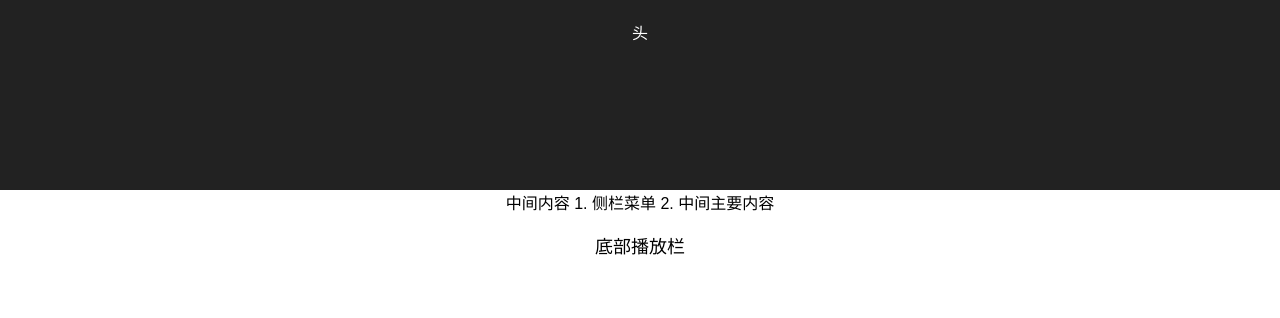
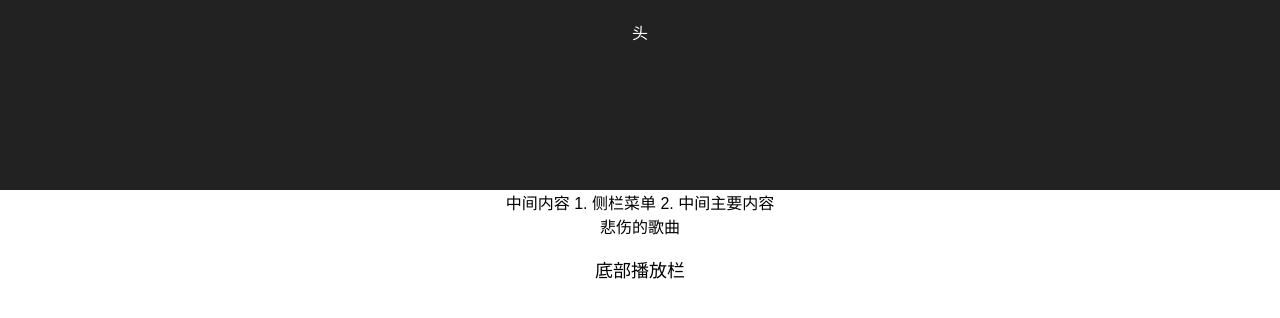
Before and after one commit to nujey/react-electron-ts, a React (Create React App) app: page /songsheet/sad in a window 1280 px wide. Shown: the top 318 px of the page. Built offline with nearby package versions, Linux system fonts and the light colour scheme.

Commit message:
嵌套路由的切换和配置

```diff
--- a/src/index.tsx
+++ b/src/index.tsx
@@ -16,4 +16,5 @@ ReactDOM.render(
   </BrowserRouter>
   , document.getElementById('root') as HTMLElement
 );
+
 registerServiceWorker();
--- a/src/router/index.tsx
+++ b/src/router/index.tsx
@@ -5,6 +5,7 @@ import { Route, Switch } from 'react-router-dom';
 import Home from  '../views/home/home'
 import Login from '../views/home/login'
 import Usercenter from '../views/home/usercenter'
+import SongSheet from '../views/songsheet/songsheet'
 
 class RouteConfig extends React.Component<{}, {name: string}> {
   readonly state = {
@@ -34,6 +35,7 @@ class RouteConfig extends React.Component<{}, {name: string}> {
               <Usercenter username={this.state.name} /> :
               <span>Empty</span>
           )}/>
+          <Route path="/songsheet/:type" component={SongSheet}/>
         </Switch>
       </div>
     )
--- a/src/views/songsheet/songsheet.tsx
+++ b/src/views/songsheet/songsheet.tsx
@@ -1,13 +1,48 @@
 import * as React from 'react'
+import { Switch, Route } from 'react-router-dom'
+import HappySong from './type-happy'
+import SadSong from './type-sad'
 
 interface Props {
-  song?: any
+  song?: any,
+  songStype?: string
 }
 
-class SongSheet extends React.Component<Props> {
+function DefaultSongs({songStype = 'all'}: Props) {
+  if(songStype !== 'all') {
+    throw new Error('你不是默认歌单')
+  }
+  return (
+    <div className="song--list">默认歌单</div>
+  )
+}
+
+class SongSheet extends React.Component<Props, object> {
   public render() {
+    console.log(this.props)
     return (
-      <div>歌单</div>
+      <div>
+        <Switch>
+          <Route path="/songsheet/:type" children={(props) => {
+            let song:any = ''
+            switch(props.match.params.type) {
+              case 'all':
+                song =  (<DefaultSongs/>)
+                break;
+              case 'happy':
+                song = (<HappySong {...props} songType="happy"/>)
+                break;
+              case 'sad':
+                song =  (<SadSong songType="sad"/>)
+                break;
+              default:
+                song = (<HappySong {...props} songType="happy"/>)
+                break;
+            }
+            return song
+          }}/>
+        </Switch>
+      </div>
     )
   }
 }
--- a/src/views/songsheet/type-happy.tsx
+++ b/src/views/songsheet/type-happy.tsx
@@ -4,18 +4,20 @@ interface Props {
   songType: string
 }
 
-interface IState {
+interface State {
   songLength: number,
-  songType: string
 }
 
-class HappySong extends React.Component<Props, IState> {
-  readonly state = {} as IState
+class HappySad extends React.Component<Props, State> {
+
+  readonly state = {} as State
+
   public render() {
+    console.log(this.props, 6666)
     return (
       <div>快乐的歌曲</div>
     )
   }
 }
 
-export default HappySong
+export default HappySad
--- a/src/views/songsheet/type-sad.tsx
+++ b/src/views/songsheet/type-sad.tsx
@@ -9,7 +9,7 @@ interface Props {
 //   songType: string
 // }
 
-class HappySong extends React.Component<Props,  {songLength: number, songType: string}> {
+class SadSong extends React.Component<Props,  {songLength: number, songType: string}> {
   // readonly state = {} as IState
   readonly state = {
     songLength: 0,
@@ -18,9 +18,9 @@ class HappySong extends React.Component<Props,  {songLength: number, songType: s
 
   public render() {
     return (
-      <div>快乐的歌曲</div>
+      <div>悲伤的歌曲</div>
     )
   }
 }
 
-export default HappySong
+export default SadSong
--- a/tslint.json
+++ b/tslint.json
@@ -9,7 +9,7 @@
   },
   "rules": {
     "member-access": false,
-    "interface-name": [true, "never-prefix"],
+    "interface-name": [true, "never-prefix"], // interface必须以I开头
     "ordered-imports": false,
     "no-console": false,
     "jsx-no-lambda": false,
```
